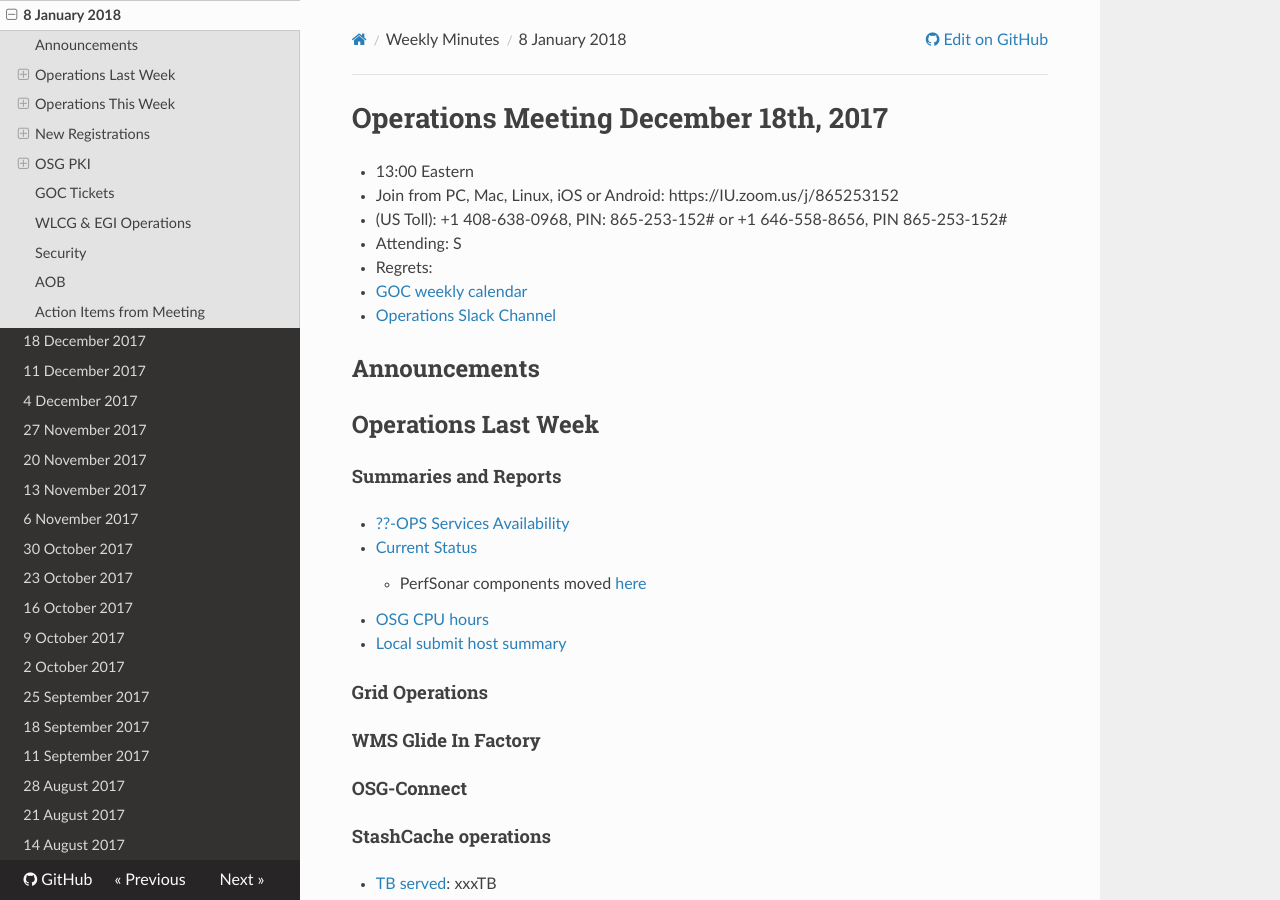
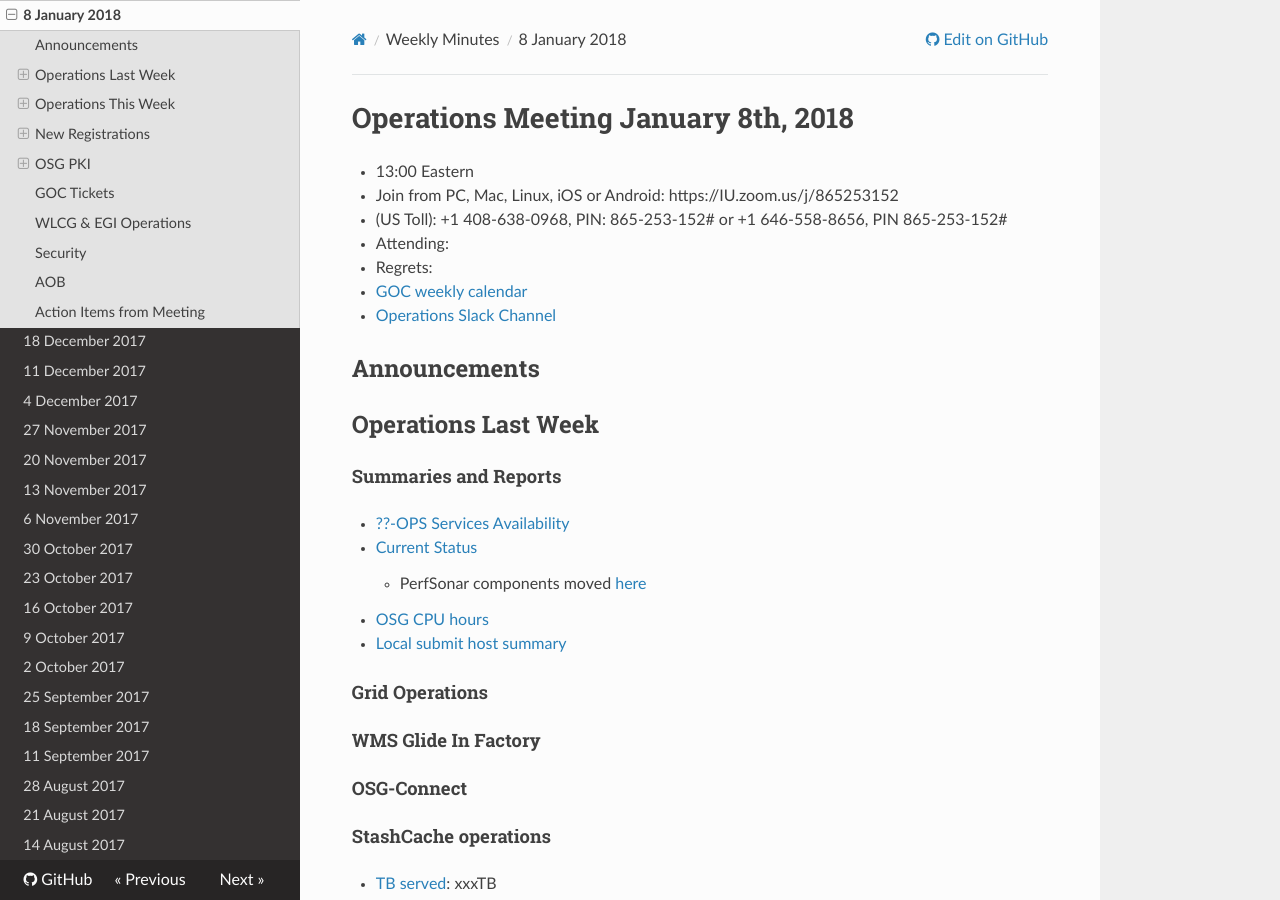
Before and after one commit to osg-htc/operations, an MkDocs documentation site: the page built from docs/WeeklyMinutes/08Jan2018.md, in a window 1280 px wide and 900 px high. Built offline with MkDocs 1.6.1, drawn with Linux system fonts in a browser that asks for light colours; nearby versions of some CDN libraries; old or Windows-style settings are respelled for this version of MkDocs.

Commit message:
Update 08Jan2018.md

```diff
--- a/docs/WeeklyMinutes/08Jan2018.md
+++ b/docs/WeeklyMinutes/08Jan2018.md
@@ -1,8 +1,8 @@
-# Operations Meeting December 18th, 2017
+# Operations Meeting January 8th, 2018
    * 13:00 Eastern
    * Join from PC, Mac, Linux, iOS or Android: https://IU.zoom.us/j/865253152
    * (US Toll): +1 408-638-0968, PIN: 865-253-152# or +1 646-558-8656, PIN 865-253-152#
-   * Attending: S
+   * Attending:
    * Regrets:
    * [GOC weekly calendar](http://www.google.com/calendar/embed?src=c1htpcfoe6btrtc7n3uddg8mvs%40group.calendar.google.com&ctz=America/New_York)
    * [Operations Slack Channel](https://opensciencegrid.slack.com/messages/C5GAYBGA0/)
```
